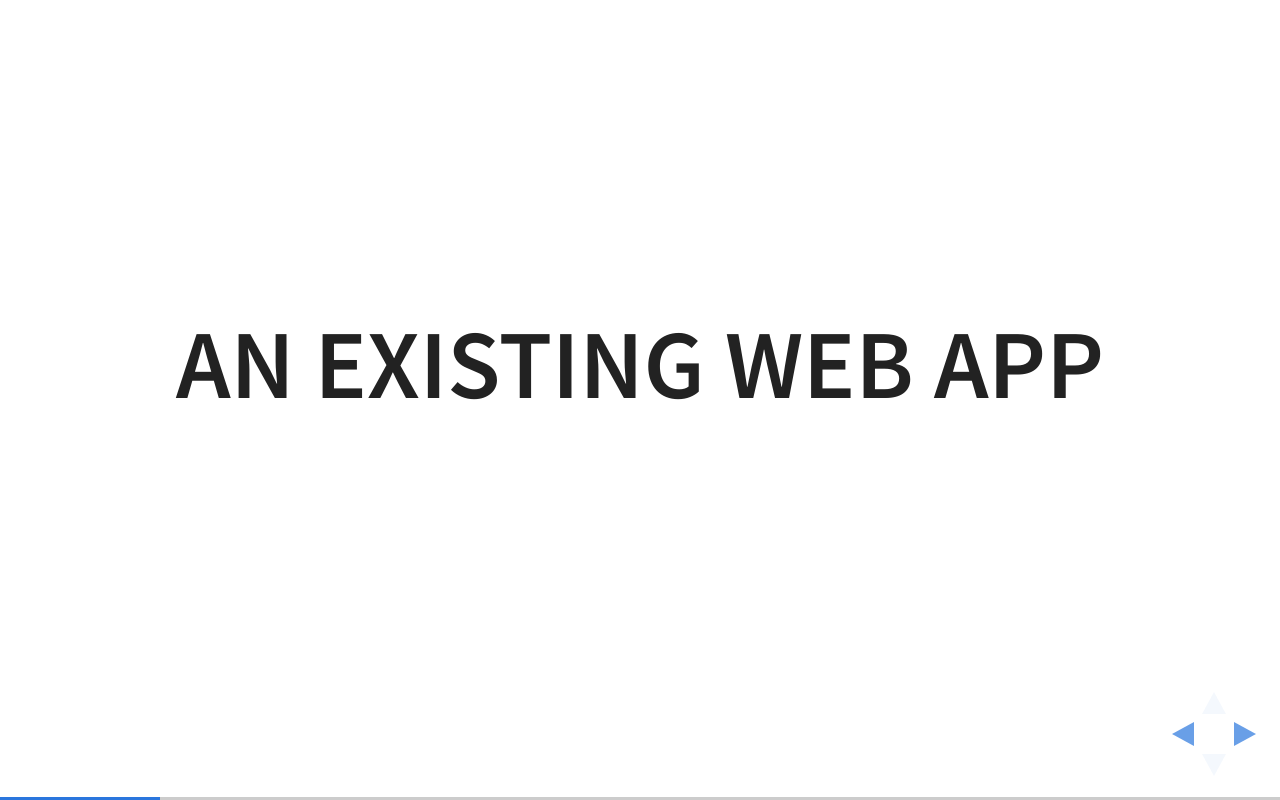
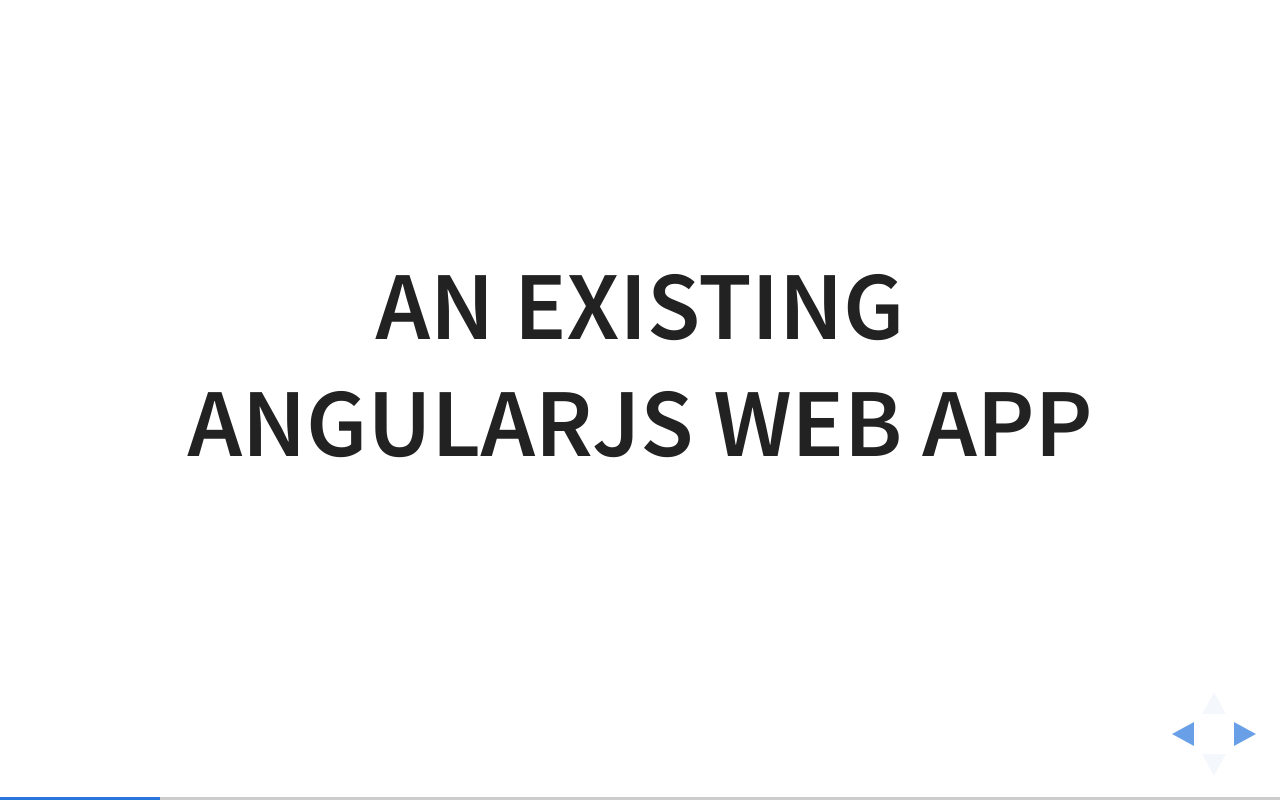
Before and after one commit to thinktecture/angular-connect-2015-write-once-run-anywhere, a website: page Presentation/index.html in a window 1280 px wide. Both pictures are taken after a click on the element 1251 px from the left and 734 px from the top of the page. Drawn offline with Linux system fonts and the light colour scheme.

Commit message:
Update presentation

```diff
--- a/Presentation/index.html
+++ b/Presentation/index.html
@@ -42,7 +42,7 @@
                     <small><a href="http://thinktecture.com" class="tt-link">thinktecture.com</a></small></p>
                 </section>
                 <section>
-                    <h1>An existing Web App</h1>
+                    <h1>An existing AngularJS Web App</h1>
                 </section>
                 <section>
                     <h1>Real Cross-Platform</h1>
```
